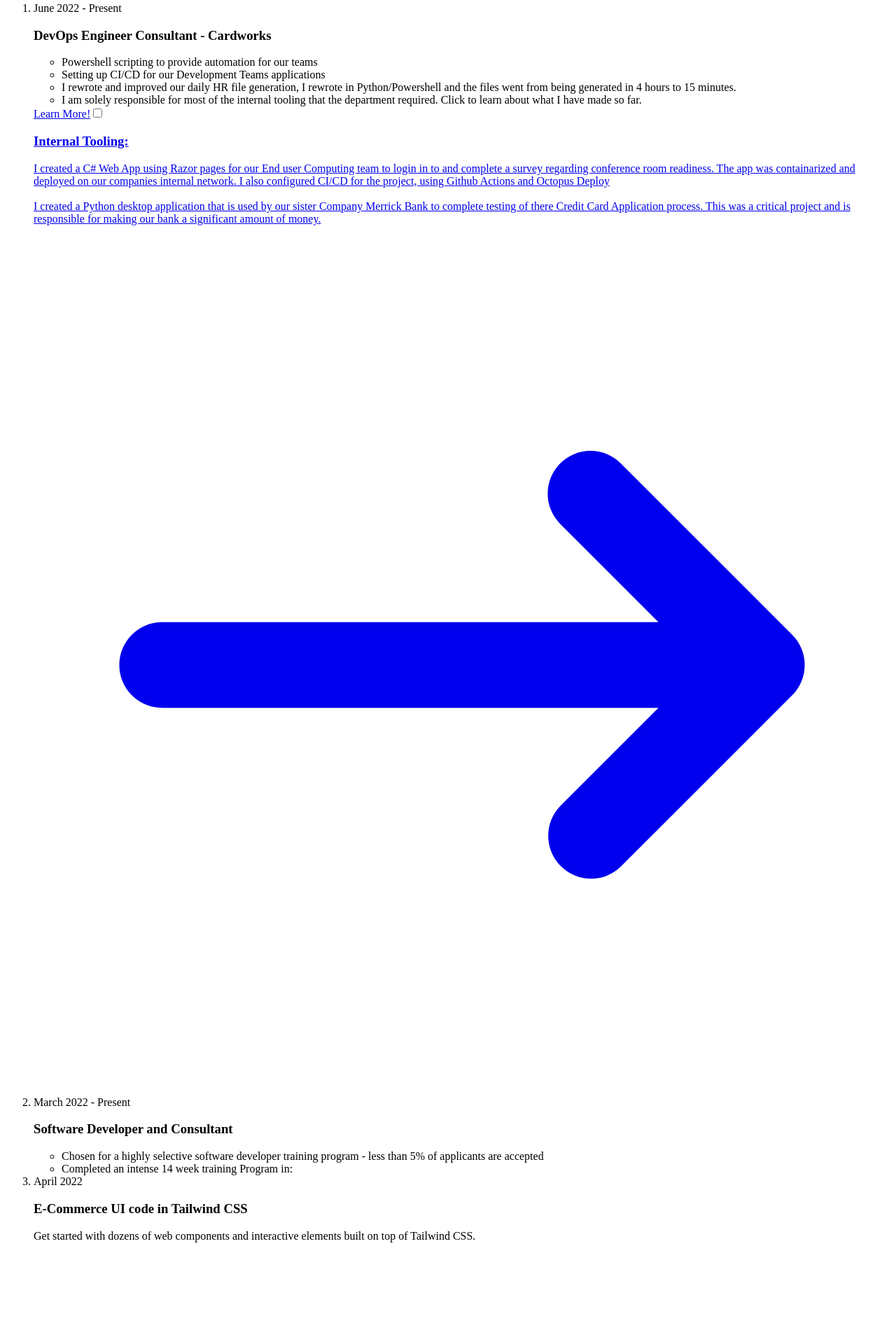
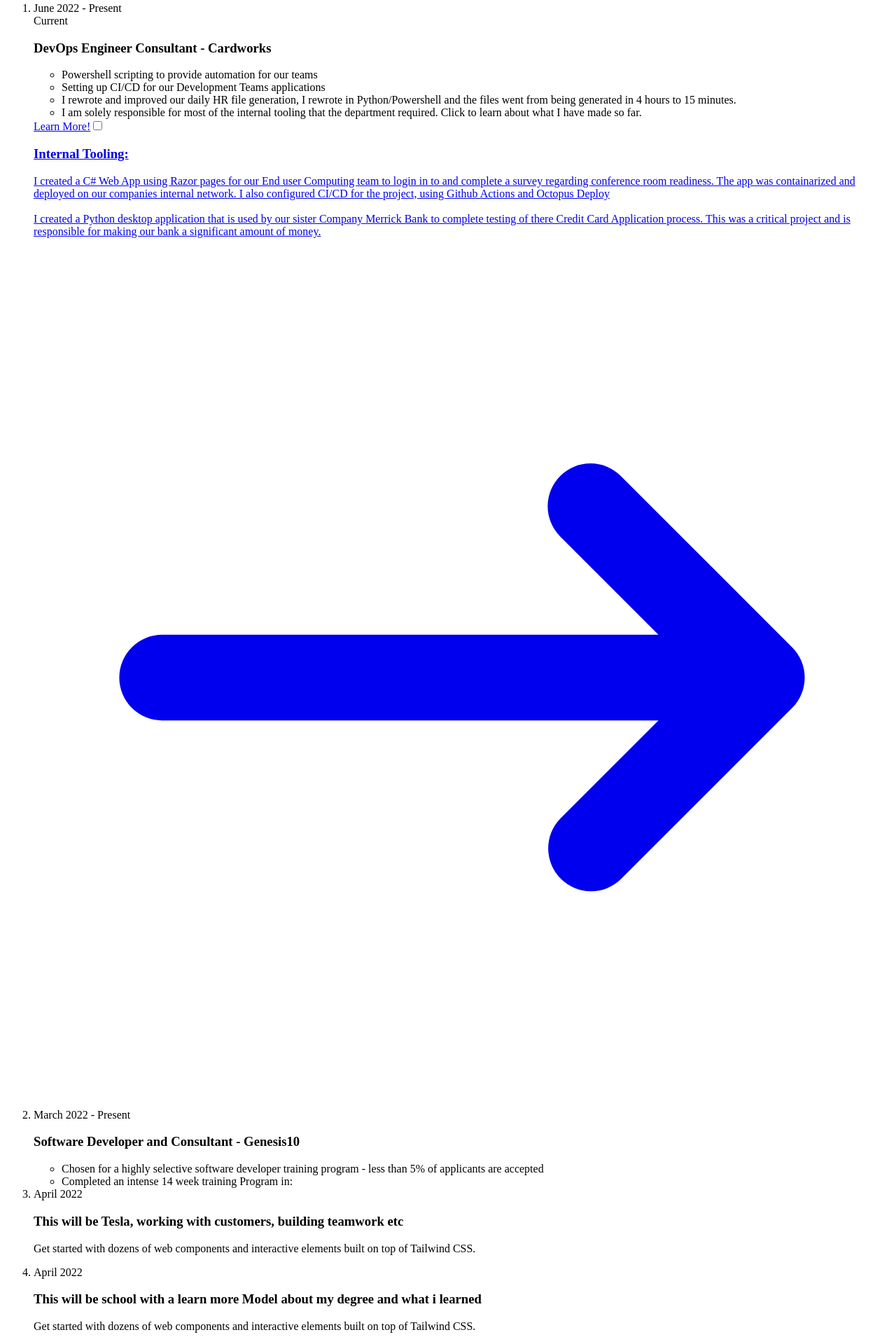
Before and after one commit to trevorichi/portfolio-website, a Next.js app in the folder portfolio/: page /components/Home in a window 1280 px wide. Shown: the part 1008-2928 px from the top of the page at 70% size. Before the commit the page ends 2799 px from the top, so only its background shows below. Built offline with nearby package versions, Linux system fonts and the light colour scheme.

Commit message:
added my timeline to the home page

```diff
--- a/portfolio/src/pages/components/Home.tsx
+++ b/portfolio/src/pages/components/Home.tsx
@@ -7,8 +7,9 @@
           <ol className="relative border-l border-gray-200">
             <li className="mb-10 ml-4">
               <div className="absolute w-3 h-3 bg-gray-200 rounded-full mt-1.5 -left-1.5 border border-white"></div>
-              <time className="mb-1 text-sm font-normal leading-none ">
-                June 2022 - Present
+              <time className="mb-1 text-sm font-normal leading-none">
+                <div className="inline-block pr-5">June 2022 - Present</div>
+                <div className="badge badge-primary inline-block">Current</div>
               </time>
               <h3 className="text-lg font-semibold">
                 DevOps Engineer Consultant - Cardworks
@@ -37,7 +38,7 @@
                 <input
                   type="checkbox"
                   id="my-modal-4"
-                  className="modal-toggle"
+                  className="modal-toggle hover:scale-110"
                 />
                 <label htmlFor="my-modal-4" className="modal cursor-pointer">
                   <label className="modal-box relative" htmlFor="">
@@ -78,7 +79,7 @@
                 March 2022 - Present
               </time>
               <h3 className="text-xl font-semibold">
-                Software Developer and Consultant
+                Software Developer and Consultant - Genesis10
               </h3>
               <ul className="list-disc px-4">
                 <li>
@@ -94,7 +95,22 @@
                 April 2022
               </time>
               <h3 className="text-xl font-semibold">
-                E-Commerce UI code in Tailwind CSS
+                This will be Tesla, working with customers, building teamwork
+                etc
+              </h3>
+              <p className="text-base font-normal text-gray-500">
+                Get started with dozens of web components and interactive
+                elements built on top of Tailwind CSS.
+              </p>
+            </li>
+            <li className="ml-4">
+              <div className="absolute w-3 h-3 bg-gray-200 rounded-full mt-1.5 -left-1.5 border border-white"></div>
+              <time className="mb-1 text-sm font-normal leading-none text-gray-400">
+                April 2022
+              </time>
+              <h3 className="text-xl font-semibold">
+                This will be school with a learn more Model about my degree and
+                what i learned
               </h3>
               <p className="text-base font-normal text-gray-500">
                 Get started with dozens of web components and interactive
```
